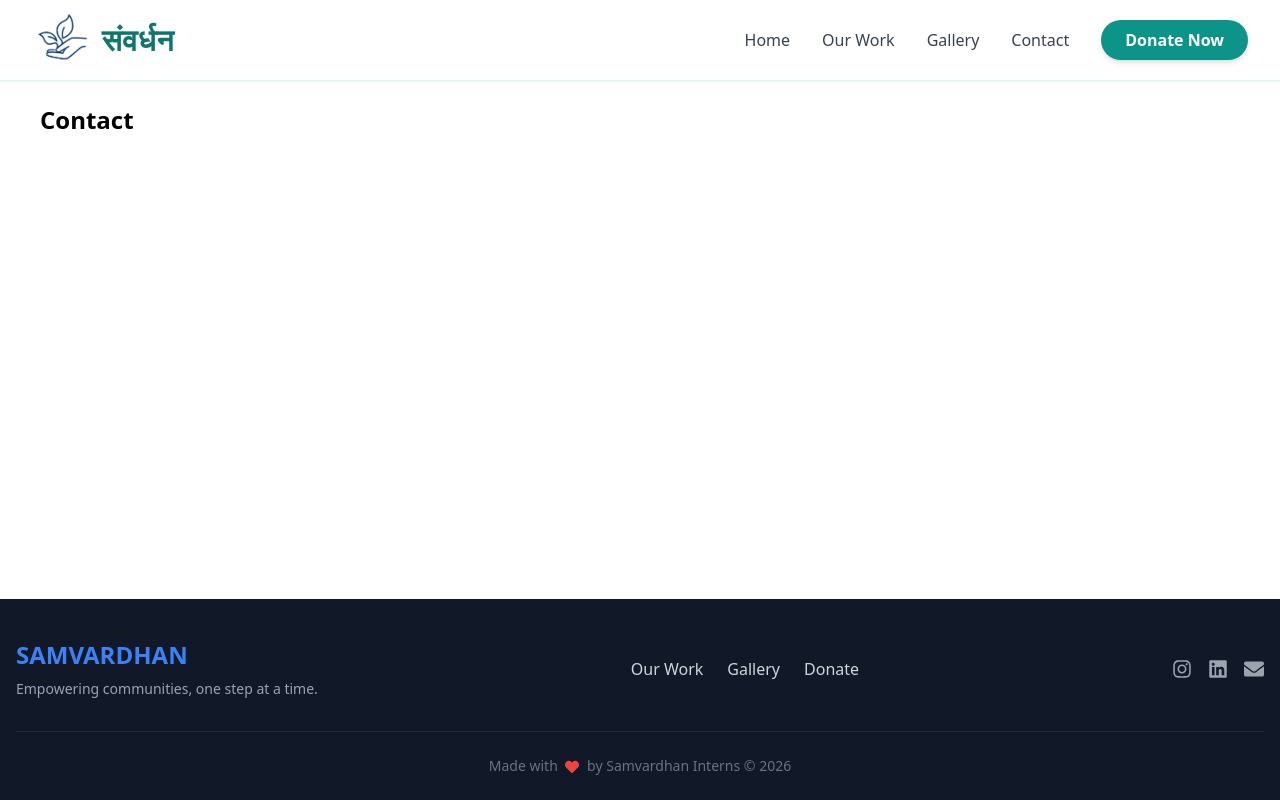
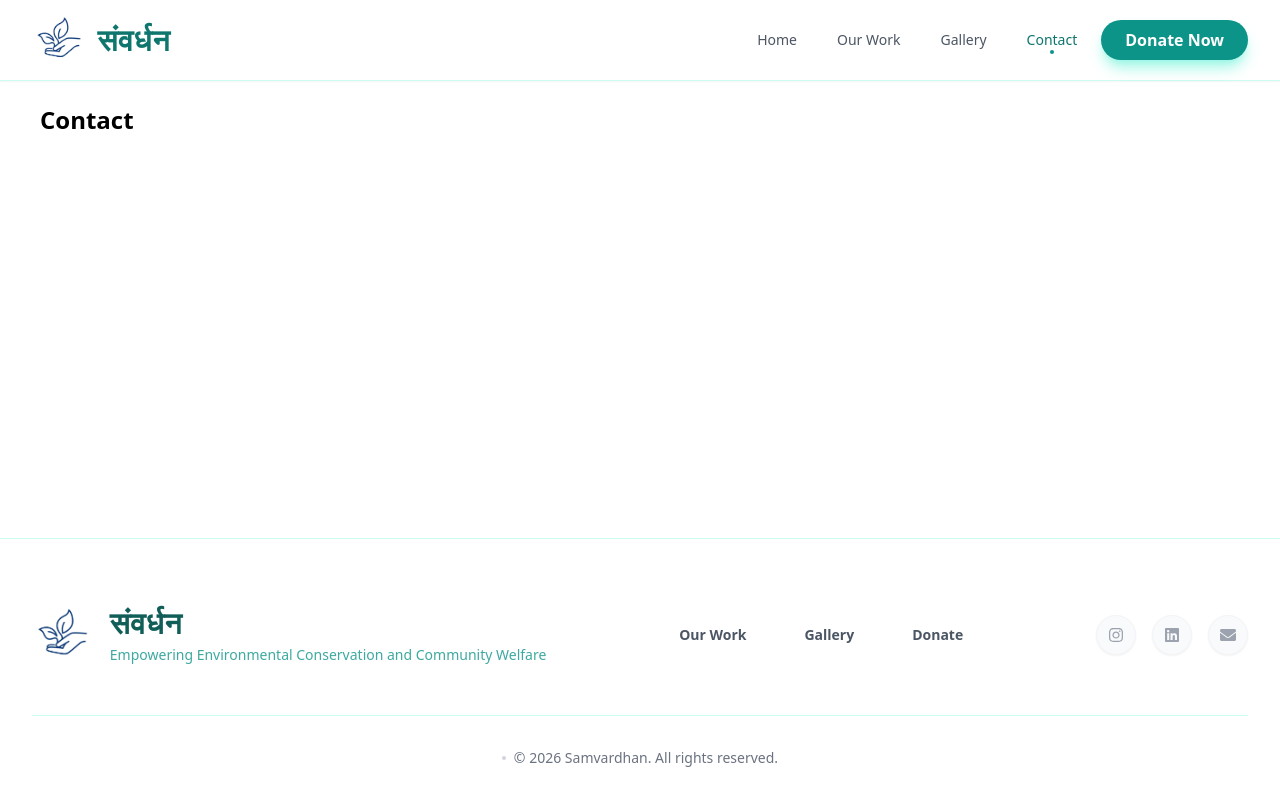
Before and after one commit to ajinkya252005/samvardhan-website, a React (Vite) app in the folder client/: page /contact in a window 1280 px wide. Built offline with nearby package versions, Linux system fonts and the light colour scheme.

Commit message:
Added footer links and social icons and navbar

```diff
--- a/client/package.json
+++ b/client/package.json
@@ -11,6 +11,7 @@
   },
   "dependencies": {
     "axios": "^1.13.2",
+    "framer-motion": "^12.24.7",
     "react": "^19.2.0",
     "react-dom": "^19.2.0",
     "react-icons": "^5.5.0",
--- a/client/src/components/Footer.jsx
+++ b/client/src/components/Footer.jsx
@@ -1,40 +1,103 @@
 import React from 'react';
-import { FaInstagram, FaLinkedin, FaEnvelope, FaHeart } from 'react-icons/fa';
+import { Link } from 'react-router-dom'; // Use Link instead of <a> for internal pages
+import { FaInstagram, FaLinkedin, FaEnvelope, FaHeart, FaTwitter } from 'react-icons/fa';
+import { motion } from 'framer-motion';
+import logo from '../assets/Samvardhan-logo-final.png'; // Assuming same logo path
 
 const Footer = () => {
     return (
-        <footer className="bg-gray-900 text-white pt-10 pb-6">
-            <div className="container mx-auto px-4">
-                <div className="flex flex-col md:flex-row justify-between items-center">
+        <footer className="bg-white border-t border-teal-100 pt-16 pb-8 font-ubuntu relative overflow-hidden">
 
-                    {/* Brand Section */}
-                    <div className="mb-6 md:mb-0 text-center md:text-left">
-                        <h2 className="text-2xl font-bold text-blue-500">SAMVARDHAN</h2>
-                        <p className="text-gray-400 mt-2 text-sm">Empowering communities, one step at a time.</p>
-                    </div>
+            {/* Background Decorative Blob (Optional for "Floating" vibe) */}
+            <div className="absolute top-0 left-1/2 -translate-x-1/2 w-[800px] h-[300px] bg-teal-50/50 blur-3xl rounded-full -z-10 pointer-events-none" />
 
-                    {/* Quick Links */}
-                    <div className="flex space-x-6 mb-6 md:mb-0">
-                        <a href="/work" className="text-gray-300 hover:text-white transition">Our Work</a>
-                        <a href="/gallery" className="text-gray-300 hover:text-white transition">Gallery</a>
-                        <a href="/donate" className="text-gray-300 hover:text-white transition">Donate</a>
-                    </div>
+            <div className="container mx-auto px-4 sm:px-6 lg:px-8">
+                <div className="flex flex-col md:flex-row justify-between items-center gap-8 md:gap-0">
 
-                    {/* Social Icons */}
-                    <div className="flex space-x-4">
-                        <a href="https://instagram.com" target="_blank" rel="noopener noreferrer" className="text-gray-400 hover:text-pink-500 transition text-xl"><FaInstagram /></a>
-                        <a href="https://linkedin.com" target="_blank" rel="noopener noreferrer" className="text-gray-400 hover:text-blue-400 transition text-xl"><FaLinkedin /></a>
-                        <a href="mailto:contact@samvardhan.org" className="text-gray-400 hover:text-red-500 transition text-xl"><FaEnvelope /></a>
-                    </div>
+                    {/* --- Brand Section --- */}
+                    <motion.div
+                        initial={{ opacity: 0, y: 20 }}
+                        whileInView={{ opacity: 1, y: 0 }}
+                        transition={{ duration: 0.5 }}
+                        className="text-center md:text-left"
+                    >
+                        <Link to="/" className="flex flex-col md:flex-row items-center gap-3 group">
+                            <img
+                                src={logo}
+                                alt="Samvardhan Logo"
+                                className="h-16 w-auto transition-transform group-hover:scale-105"
+                            />
+                            <div>
+                                <h2 className="text-3xl font-bold text-teal-800 tracking-wide">
+                                    संवर्धन
+                                </h2>
+                                <p className="text-teal-600/80 text-sm font-medium mt-1">
+                                    Empowering Environmental Conservation and Community Welfare
+                                </p>
+                            </div>
+                        </Link>
+                    </motion.div>
+
+                    {/* --- Quick Links (Pill Style) --- */}
+                    <motion.div
+                        initial={{ opacity: 0, y: 20 }}
+                        whileInView={{ opacity: 1, y: 0 }}
+                        transition={{ duration: 0.5, delay: 0.1 }}
+                        className="flex flex-wrap justify-center gap-4"
+                    >
+                        {['Our Work', 'Gallery', 'Donate'].map((item) => (
+                            <Link
+                                key={item}
+                                to={`/${item.toLowerCase().replace(' ', '')}`}
+                                className="px-5 py-2 rounded-full text-gray-600 hover:text-teal-700 hover:bg-teal-50 transition-all duration-300 text-sm font-bold border border-transparent hover:border-teal-100"
+                            >
+                                {item}
+                            </Link>
+                        ))}
+                    </motion.div>
+
+                    {/* --- Social Icons (Floating Circles) --- */}
+                    <motion.div
+                        initial={{ opacity: 0, y: 20 }}
+                        whileInView={{ opacity: 1, y: 0 }}
+                        transition={{ duration: 0.5, delay: 0.2 }}
+                        className="flex space-x-4"
+                    >
+                        <SocialLink href="https://www.instagram.com/samvardhan_9/" icon={<FaInstagram />} color="hover:text-pink-600 hover:bg-pink-50" />
+                        <SocialLink href="https://www.linkedin.com/company/samvardhan9/about/" icon={<FaLinkedin />} color="hover:text-blue-700 hover:bg-blue-50" />
+                        <SocialLink href="mailto:contact@samvardhan.org" icon={<FaEnvelope />} color="hover:text-red-600 hover:bg-red-50" />
+                    </motion.div>
                 </div>
 
-                {/* Copyright Line */}
-                <div className="border-t border-gray-800 mt-8 pt-6 text-center text-gray-500 text-sm flex justify-center items-center">
-                    <p>Made with <FaHeart className="inline text-red-500 mx-1" /> by Samvardhan Interns &copy; {new Date().getFullYear()}</p>
-                </div>
+                {/* --- Divider --- */}
+                <div className="border-t border-teal-100 mt-12 mb-8" />
+
+                {/* --- Copyright Line --- */}
+                <motion.div
+                    initial={{ opacity: 0 }}
+                    whileInView={{ opacity: 1 }}
+                    transition={{ delay: 0.3 }}
+                    className="flex flex-col md:flex-row justify-center items-center text-center text-gray-500 text-sm gap-2"
+                >
+
+                    <span className="hidden md:block w-1 h-1 bg-gray-300 rounded-full"></span>
+                    <p>&copy; {new Date().getFullYear()} Samvardhan. All rights reserved.</p>
+                </motion.div>
             </div>
         </footer>
     );
 };
 
+// Helper Component for Social Icons
+const SocialLink = ({ href, icon, color }) => (
+    <a
+        href={href}
+        target="_blank"
+        rel="noopener noreferrer"
+        className={`w-10 h-10 flex items-center justify-center rounded-full bg-gray-50 text-gray-400 border border-gray-100 transition-all duration-300 shadow-sm hover:shadow-md hover:-translate-y-1 ${color}`}
+    >
+        {icon}
+    </a>
+);
+
 export default Footer;
--- a/client/src/components/Navbar.jsx
+++ b/client/src/components/Navbar.jsx
@@ -1,68 +1,160 @@
 import React, { useState } from 'react';
-import { Link } from 'react-router-dom';
+import { Link, useLocation } from 'react-router-dom';
 import { FaBars, FaTimes } from 'react-icons/fa';
-import logo from '../assets/Samvardhan-logo-final.png'; // <--- Importing the logo
+import { motion, AnimatePresence } from 'framer-motion';
+import logo from '../assets/Samvardhan-logo-final.png';
+
+const NAV_LINKS = [
+    { name: 'Home', path: '/' },
+    { name: 'Our Work', path: '/work' },
+    { name: 'Gallery', path: '/gallery' },
+    { name: 'Contact', path: '/contact' },
+];
 
 const Navbar = () => {
     const [isOpen, setIsOpen] = useState(false);
+    const [hoveredPath, setHoveredPath] = useState(null);
+    const location = useLocation(); // To know which page is active
 
     return (
-        <nav className="bg-[#ffffff] shadow-sm fixed w-full z-50 top-0 left-0 border-b border-teal-100">
+        <motion.nav
+            initial={{ y: -100 }}
+            animate={{ y: 0 }}
+            transition={{ type: "spring", stiffness: 100, damping: 20 }}
+            className="bg-white/95 backdrop-blur-sm shadow-sm fixed w-full z-50 top-0 left-0 border-b border-teal-100"
+        >
             <div className="container mx-auto px-4 sm:px-6 lg:px-8">
-                <div className="flex justify-between items-center h-20"> {/* Increased height slightly for logo */}
+                <div className="flex justify-between items-center h-20">
 
-                    {/* Logo & Brand Name */}
-                    <Link to="/" className="flex items-center gap-1 group">
-                        {/* Logo Image */}
-                        <img
+                    {/* --- Brand / Logo --- */}
+                    <Link to="/" className="flex items-center gap-2 group z-50">
+                        <motion.img
+                            whileHover={{ rotate: 10, scale: 1.1 }}
+                            transition={{ type: "spring", stiffness: 300 }}
                             src={logo}
                             alt="Samvardhan Logo"
-                            className="h-16 w-auto transition transform group-hover:scale-105"
+                            className="h-14 w-auto"
                         />
-
-                        {/* Brand Name in Devanagari */}
                         <span className="text-3xl font-bold text-teal-700 font-ubuntu tracking-wide">
                             संवर्धन
                         </span>
                     </Link>
 
-                    {/* Desktop Menu */}
-                    <div className="hidden md:flex space-x-8 items-center">
-                        <Link to="/" className="text-gray-700 hover:text-teal-600 font-medium font-ubuntu transition">Home</Link>
-                        <Link to="/work" className="text-gray-700 hover:text-teal-600 font-medium font-ubuntu transition">Our Work</Link>
-                        <Link to="/gallery" className="text-gray-700 hover:text-teal-600 font-medium font-ubuntu transition">Gallery</Link>
-                        <Link to="/contact" className="text-gray-700 hover:text-teal-600 font-medium font-ubuntu transition">Contact</Link>
-                        <Link to="/donate">
-                            <button className="bg-teal-600 text-white px-6 py-2 rounded-full font-bold hover:bg-teal-700 transition shadow-md font-ubuntu">
+                    {/* --- Desktop Menu (The Unique "Floating Pill" Effect) --- */}
+                    <div className="hidden md:flex space-x-2 items-center relative">
+                        {NAV_LINKS.map((link) => {
+                            const isActive = location.pathname === link.path;
+
+                            return (
+                                <Link
+                                    key={link.path}
+                                    to={link.path}
+                                    onMouseEnter={() => setHoveredPath(link.path)}
+                                    onMouseLeave={() => setHoveredPath(null)}
+                                    className="relative px-4 py-2 rounded-full text-sm font-medium transition-colors font-ubuntu"
+                                >
+                                    {/* The Background Pill Animation */}
+                                    {hoveredPath === link.path && (
+                                        <motion.div
+                                            layoutId="navbar-pill"
+                                            className="absolute inset-0 bg-teal-50 rounded-full -z-10"
+                                            transition={{ type: "spring", stiffness: 300, damping: 30 }}
+                                        />
+                                    )}
+
+                                    {/* The Active Dot (Optional Indicator) */}
+                                    {isActive && (
+                                        <motion.span
+                                            layoutId="active-dot"
+                                            className="absolute bottom-1 left-1/2 -translate-x-1/2 w-1 h-1 bg-teal-600 rounded-full"
+                                        />
+                                    )}
+
+                                    <span className={`relative z-10 ${isActive ? 'text-teal-700' : 'text-gray-600'}`}>
+                                        {link.name}
+                                    </span>
+                                </Link>
+                            );
+                        })}
+
+                        {/* Donate Button (Bouncing Effect) */}
+                        <Link to="/donate" className="ml-4">
+                            <motion.button
+                                whileHover={{ scale: 1.05, backgroundColor: "#0f766e" }} // Darker teal
+                                whileTap={{ scale: 0.95 }}
+                                className="bg-teal-600 text-white px-6 py-2 rounded-full font-bold shadow-lg shadow-teal-200 font-ubuntu"
+                            >
                                 Donate Now
-                            </button>
+                            </motion.button>
                         </Link>
                     </div>
 
-                    {/* Mobile Menu Button */}
-                    <div className="md:hidden flex items-center">
-                        <button onClick={() => setIsOpen(!isOpen)} className="text-teal-700 hover:text-teal-900 focus:outline-none">
-                            {isOpen ? <FaTimes size={28} /> : <FaBars size={28} />}
+                    {/* --- Mobile Toggle Button --- */}
+                    <div className="md:hidden flex items-center z-50">
+                        <button
+                            onClick={() => setIsOpen(!isOpen)}
+                            className="text-teal-700 hover:text-teal-900 focus:outline-none p-2"
+                        >
+                            <motion.div
+                                animate={isOpen ? "open" : "closed"}
+                                variants={{
+                                    open: { rotate: 180 },
+                                    closed: { rotate: 0 }
+                                }}
+                            >
+                                {isOpen ? <FaTimes size={24} /> : <FaBars size={24} />}
+                            </motion.div>
                         </button>
                     </div>
                 </div>
             </div>
 
-            {/* Mobile Menu Dropdown */}
-            {isOpen && (
-                <div className="md:hidden bg-[#FDF8F0] border-t border-teal-100 absolute w-full left-0 shadow-xl">
-                    <div className="px-4 pt-4 pb-6 space-y-2 text-center">
-                        <Link to="/" onClick={() => setIsOpen(false)} className="block text-gray-700 hover:text-teal-600 px-3 py-2 rounded-md font-medium font-ubuntu">Home</Link>
-                        <Link to="/work" onClick={() => setIsOpen(false)} className="block text-gray-700 hover:text-teal-600 px-3 py-2 rounded-md font-medium font-ubuntu">Our Work</Link>
-                        <Link to="/gallery" onClick={() => setIsOpen(false)} className="block text-gray-700 hover:text-teal-600 px-3 py-2 rounded-md font-medium font-ubuntu">Gallery</Link>
-                        <Link to="/contact" onClick={() => setIsOpen(false)} className="block text-gray-700 hover:text-teal-600 px-3 py-2 rounded-md font-medium font-ubuntu">Contact</Link>
-                        <Link to="/donate" onClick={() => setIsOpen(false)} className="block w-full text-center bg-teal-600 text-white px-5 py-3 mt-4 rounded-lg font-bold font-ubuntu shadow-md">
-                            Donate Now
-                        </Link>
-                    </div>
-                </div>
-            )}
-        </nav>
+            {/* --- Mobile Menu (Waterfall Animation) --- */}
+            <AnimatePresence>
+                {isOpen && (
+                    <motion.div
+                        initial={{ opacity: 0, height: 0 }}
+                        animate={{ opacity: 1, height: "auto" }}
+                        exit={{ opacity: 0, height: 0 }}
+                        className="md:hidden bg-[#FDF8F0] border-t border-teal-100 overflow-hidden"
+                    >
+                        <div className="px-4 pt-4 pb-8 space-y-2 flex flex-col items-center">
+                            {NAV_LINKS.map((link, index) => (
+                                <motion.div
+                                    key={link.name}
+                                    initial={{ x: -50, opacity: 0 }}
+                                    animate={{ x: 0, opacity: 1 }}
+                                    exit={{ x: -20, opacity: 0 }}
+                                    transition={{ delay: index * 0.1, type: "spring", stiffness: 100 }}
+                                    className="w-full text-center"
+                                >
+                                    <Link
+                                        to={link.path}
+                                        onClick={() => setIsOpen(false)}
+                                        className="block w-full py-3 text-gray-700 hover:bg-teal-50 hover:text-teal-700 rounded-lg font-medium font-ubuntu transition-colors"
+                                    >
+                                        {link.name}
+                                    </Link>
+                                </motion.div>
+                            ))}
+
+                            <motion.div
+                                initial={{ y: 20, opacity: 0 }}
+                                animate={{ y: 0, opacity: 1 }}
+                                transition={{ delay: 0.3 }}
+                                className="w-full pt-2"
+                            >
+                                <Link to="/donate" onClick={() => setIsOpen(false)}>
+                                    <button className="w-full bg-teal-600 text-white py-3 rounded-lg font-bold font-ubuntu shadow-md">
+                                        Donate Now
+                                    </button>
+                                </Link>
+                            </motion.div>
+                        </div>
+                    </motion.div>
+                )}
+            </AnimatePresence>
+        </motion.nav>
     );
 };
 
```
